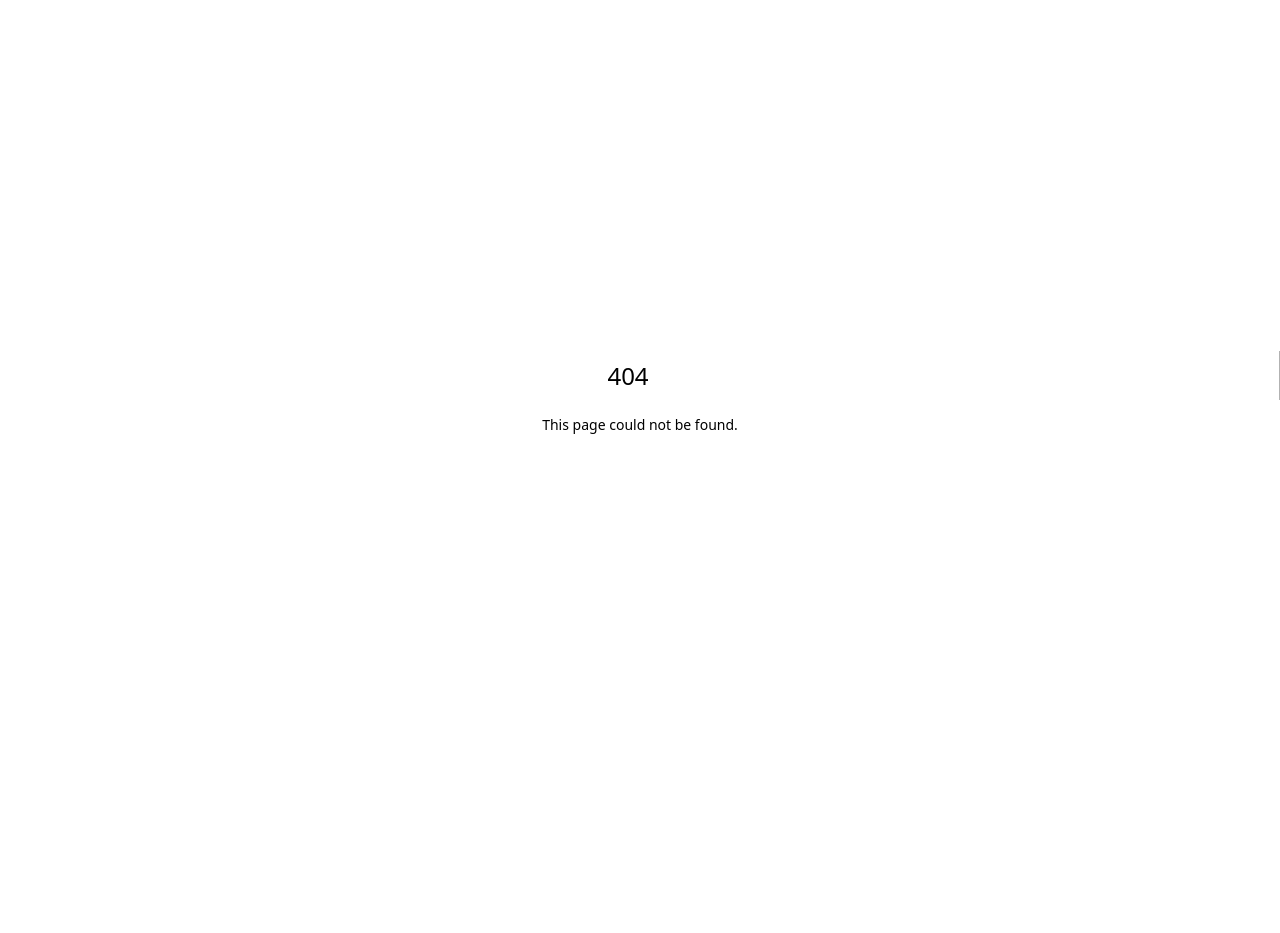
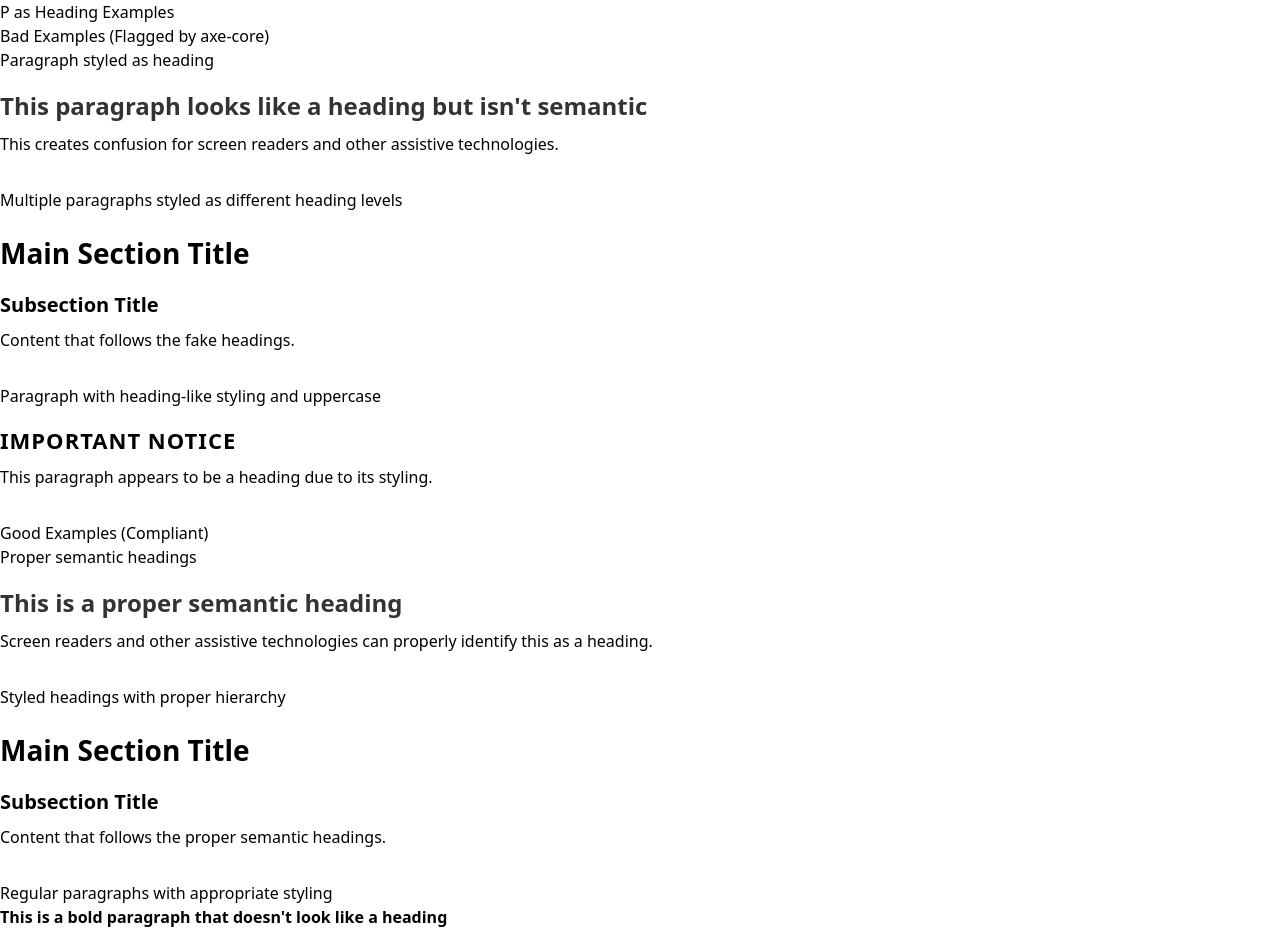
Before and after one commit to test-party/guinea-pig-next, a Next.js app: page /p-as-heading in a window 1280 px wide. Before the commit this address had no page. Shown: the top 933 px of the page. Before the commit the page ends 800 px from the top, so only its background shows below. Built offline with nearby package versions, Linux system fonts and the light colour scheme.

Commit message:
P as heading

```diff
--- /dev/null
+++ b/src/app/p-as-heading/page.tsx
@@ -0,0 +1,104 @@
+export default function PAsHeading() {
+    return (
+        <div>
+            <h1>P as Heading Examples</h1>
+
+            <section>
+                <h2>Bad Examples (Flagged by axe-core)</h2>
+
+                <div style={{ marginBottom: '2rem' }}>
+                    <h3>Paragraph styled as heading</h3>
+                    <p style={{
+                        fontSize: '24px',
+                        fontWeight: 'bold',
+                        margin: '16px 0 8px 0',
+                        color: '#333'
+                    }}>
+                        This paragraph looks like a heading but isn't semantic
+                    </p>
+                    <p>This creates confusion for screen readers and other assistive technologies.</p>
+                </div>
+
+                <div style={{ marginBottom: '2rem' }}>
+                    <h3>Multiple paragraphs styled as different heading levels</h3>
+                    <p style={{
+                        fontSize: '28px',
+                        fontWeight: 'bold',
+                        margin: '20px 0 10px 0'
+                    }}>
+                        Main Section Title
+                    </p>
+                    <p style={{
+                        fontSize: '20px',
+                        fontWeight: 'bold',
+                        margin: '16px 0 8px 0'
+                    }}>
+                        Subsection Title
+                    </p>
+                    <p>Content that follows the fake headings.</p>
+                </div>
+
+                <div style={{ marginBottom: '2rem' }}>
+                    <h3>Paragraph with heading-like styling and uppercase</h3>
+                    <p style={{
+                        fontSize: '22px',
+                        fontWeight: 'bold',
+                        textTransform: 'uppercase',
+                        letterSpacing: '1px',
+                        margin: '16px 0 8px 0'
+                    }}>
+                        IMPORTANT NOTICE
+                    </p>
+                    <p>This paragraph appears to be a heading due to its styling.</p>
+                </div>
+            </section>
+
+            <section>
+                <h2>Good Examples (Compliant)</h2>
+
+                <div style={{ marginBottom: '2rem' }}>
+                    <h3>Proper semantic headings</h3>
+                    <h4 style={{
+                        fontSize: '24px',
+                        fontWeight: 'bold',
+                        margin: '16px 0 8px 0',
+                        color: '#333'
+                    }}>
+                        This is a proper semantic heading
+                    </h4>
+                    <p>Screen readers and other assistive technologies can properly identify this as a heading.</p>
+                </div>
+
+                <div style={{ marginBottom: '2rem' }}>
+                    <h3>Styled headings with proper hierarchy</h3>
+                    <h4 style={{
+                        fontSize: '28px',
+                        fontWeight: 'bold',
+                        margin: '20px 0 10px 0'
+                    }}>
+                        Main Section Title
+                    </h4>
+                    <h5 style={{
+                        fontSize: '20px',
+                        fontWeight: 'bold',
+                        margin: '16px 0 8px 0'
+                    }}>
+                        Subsection Title
+                    </h5>
+                    <p>Content that follows the proper semantic headings.</p>
+                </div>
+
+                <div style={{ marginBottom: '2rem' }}>
+                    <h3>Regular paragraphs with appropriate styling</h3>
+                    <p style={{
+                        fontWeight: 'bold',
+                        fontSize: '16px'
+                    }}>
+                        This is a bold paragraph that doesn't look like a heading
+                    </p>
+                    <p>Regular paragraph text that follows.</p>
+                </div>
+            </section>
+        </div>
+    )
+}
```
